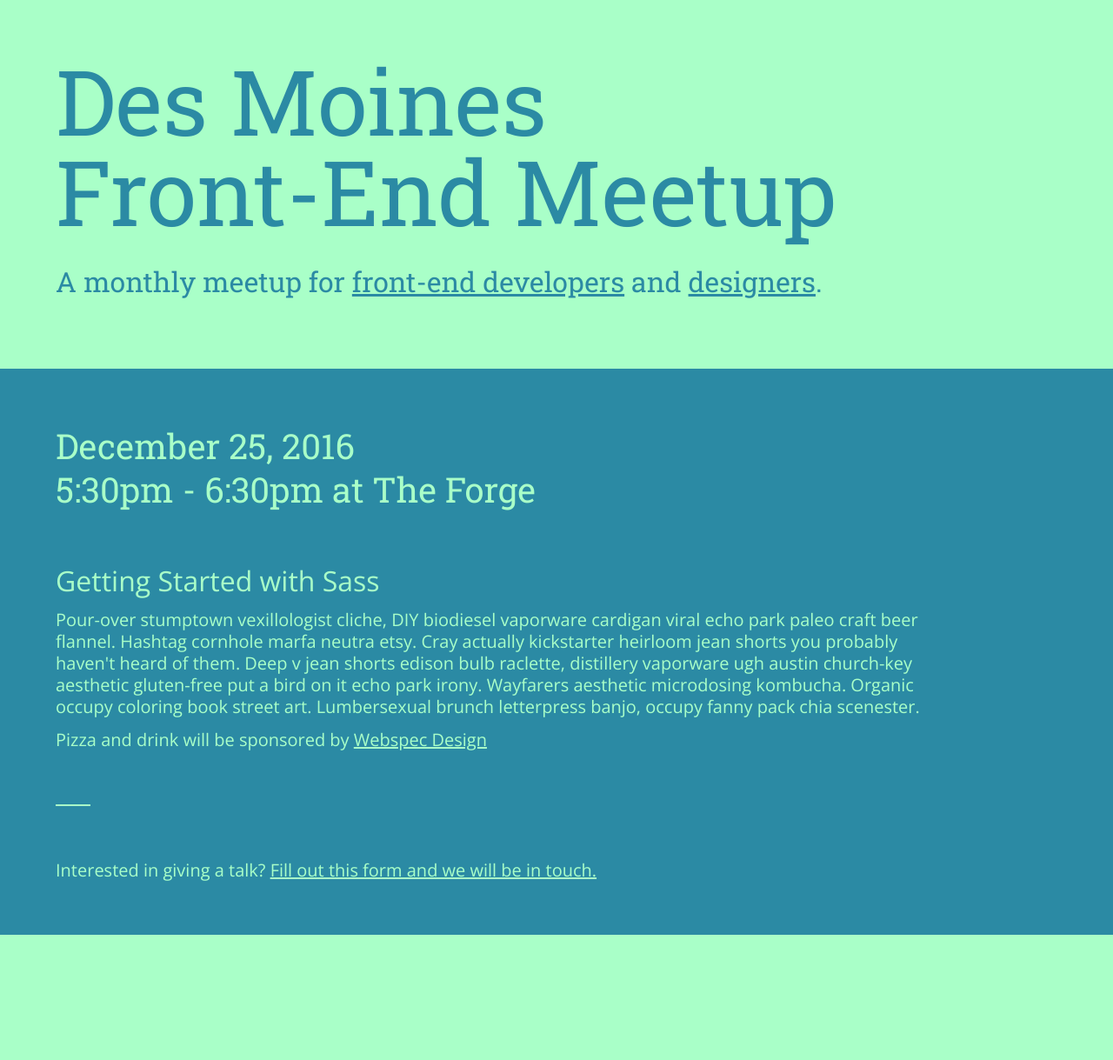
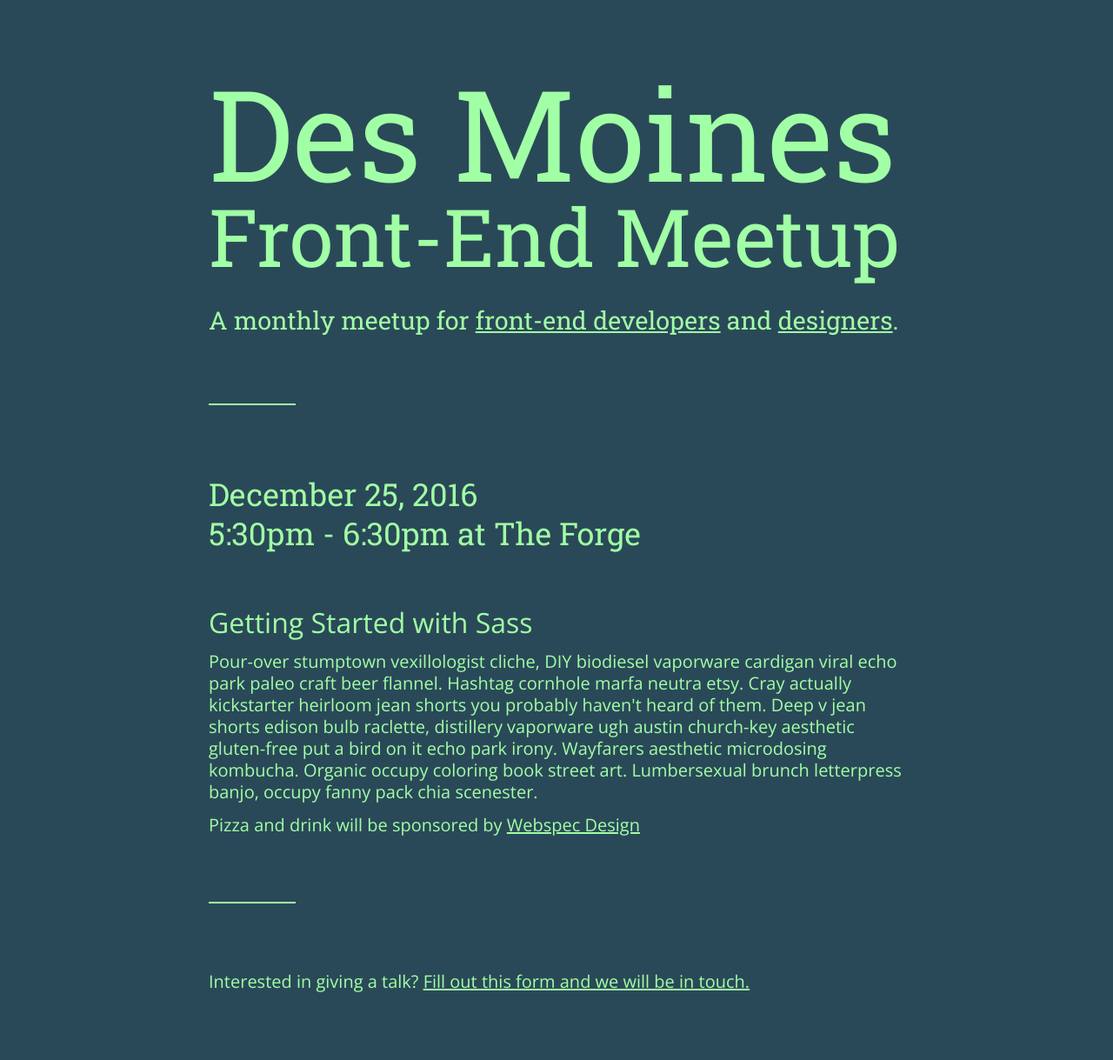
Before and after one commit to dsmfrontend/dsmfrontend.github.io, a website: page index.html in a window 1280 px wide. Shown: the whole page at 87% size. Before the commit the page ends 1075 px from the top, so only its background shows below. Drawn offline with nearby package versions, Linux system fonts and the light colour scheme.

Commit message:
New layout/design

```diff
--- a/index.html
+++ b/index.html
@@ -34,10 +34,10 @@
 
     <body>
         <!-- Hero Section -->
-        <section class="section section--hero">
+        <section class="section section--space section--hero">
             <div class="container">
                 <h1>
-                    Des Moines<br>
+                    <span>Des Moines</span>
                     Front-End Meetup
                 </h1>
 
@@ -48,11 +48,11 @@
         </section>
 
         <!-- Next Meetup Section -->
-        <section class="section section--alt section--next-meetup">
+        <section class="section section--space section--next-meetup">
             <div class="container">
                 <h4 class="date">
                     December 25, 2016<br>
-                    <small>5:30pm - 6:30pm at The Forge</small>
+                    5:30pm - 6:30pm at The Forge
                 </h4>
 
                 <div class="title">Getting Started with Sass</div>
@@ -64,7 +64,11 @@
                 <div class="credit">
                     Pizza and drink will be sponsored by <a href="#">Webspec Design</a>
                 </div>
+            </div>
+        </section>
 
+        <section class="section section--next-meetup">
+            <div class="container">
                 <div class="callout">
                     Interested in giving a talk? <a href="https://kjbrum.typeform.com/to/AQmK7F" target="_blank">Fill out this form and we will be in touch.</a>
                 </div>
--- a/scss/style.scss
+++ b/scss/style.scss
@@ -7,8 +7,10 @@
 // Colors
 // $primary: #5295e6;
 // $secondary: #baffdb;
-$primary: #2B8AA4;
-$secondary: #A9FFC8;
+// $primary: #2B8AA4;
+// $secondary: #A9FFC8;
+$primary: #a1ffa5;
+$secondary: #2a4958;
 
 // Fonts
 @import url(https://fonts.googleapis.com/css?family=Open+Sans:300,400,700|Roboto+Slab:300,400,700);
@@ -48,24 +50,36 @@ a {
     color: $primary;
 }
 
-::-moz-selection {
-    color: $secondary;
-    background: $primary;
-}
-
 ::selection {
     color: $secondary;
-    background: $primary;
+    background: #ccffd1;
 }
 
 .section {
-    padding: 4rem;
+    padding: 5rem 2rem;
 
     .container {
-        max-width: 1000px;
+        max-width: 800px;
+        margin: 0 auto;
     }
 }
 
+.section--space {
+    .container {
+        position: relative;
+
+        &:after {
+            content: '';
+            position: absolute;
+            left: 0;
+            bottom: -5rem;
+            display: block;
+            width: 100px;
+            height: 2px;
+            background: $primary;
+        }
+    }
+}
 .section--alt {
     background: $primary;
     color: $secondary;
@@ -76,17 +90,20 @@ a {
 }
 
 .section--hero {
-    padding-bottom: 5rem;
-
     h1 {
         margin: 0 0 2rem;
-        font-size: 6.5rem;
+        font-size: 5.75rem;
         line-height: 1;
+
+        span {
+            display: block;
+            font-size: 9.1rem;
+        }
     }
 
     h2 {
         margin: 0;
-        font-size: 2rem;
+        font-size: 1.8rem;
         font-weight: normal;
         line-height: 1.25;
 
@@ -98,7 +115,7 @@ a {
 
 .section--next-meetup {
     .date {
-        font-size: 2.5rem;
+        font-size: 2.25rem;
         margin-bottom: 0.5rem;
         line-height: 1.25;
     }
@@ -124,17 +141,9 @@ a {
     }
 
     .credit {
-        margin-bottom: 4rem;
+        // margin-bottom: 4rem;
     }
 
     .callout {
-        &:before {
-            content: '';
-            display: block;
-            width: 40px;
-            height: 2px;
-            margin-bottom: 4rem;
-            background: $secondary;
-        }
     }
 }
```
Also changed, not shown: css/style.css.
